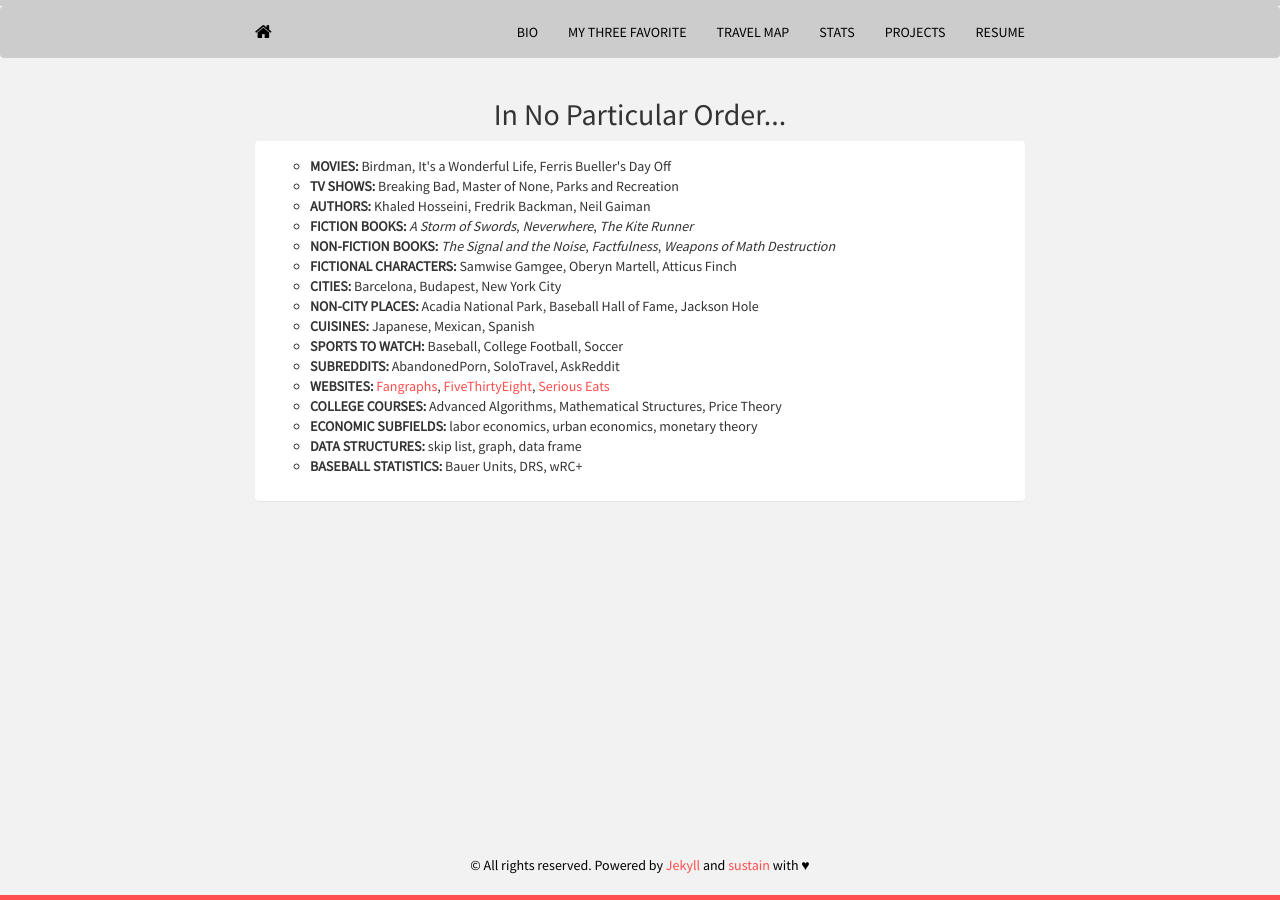
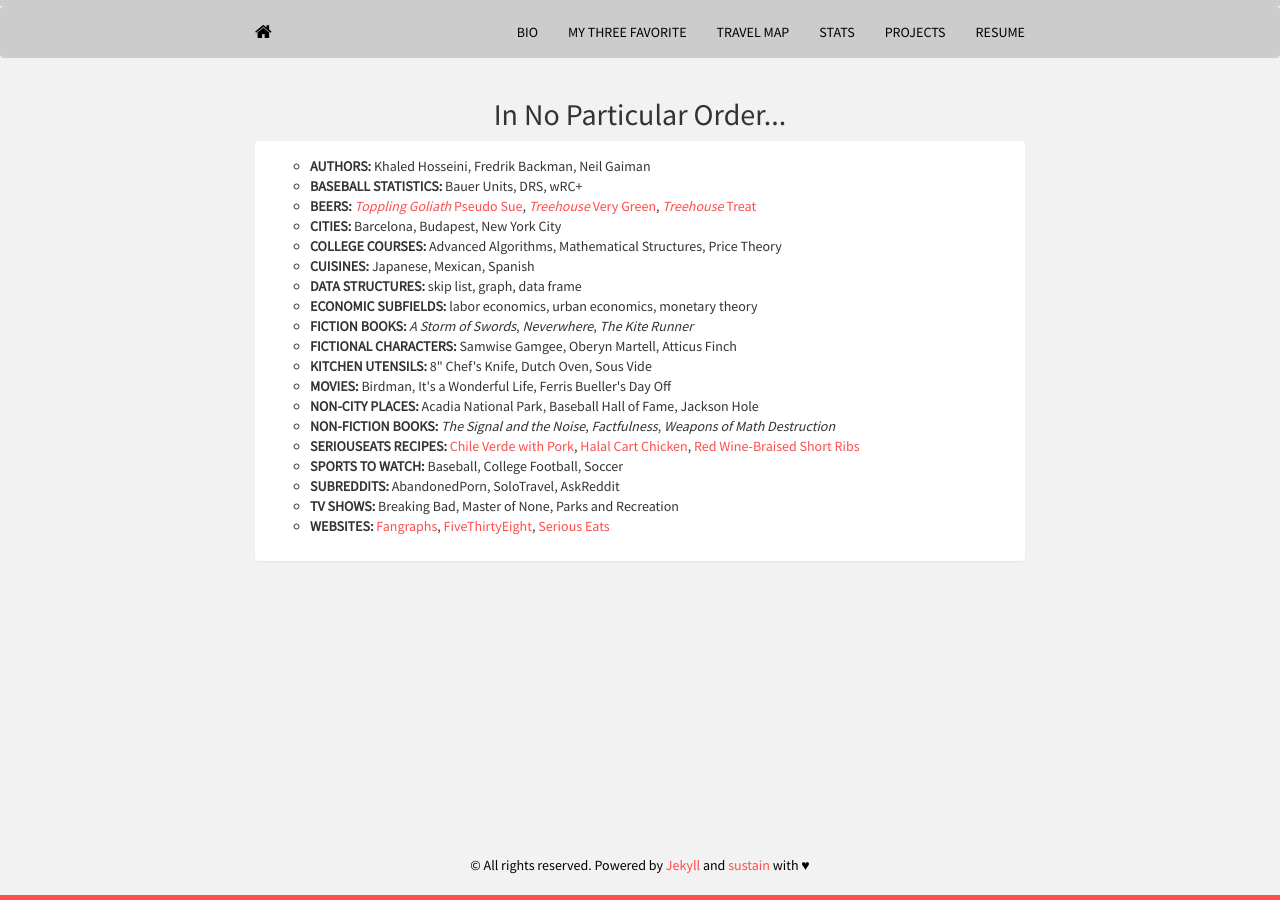
Before and after one commit to mrkaye97/mrkaye97.github.io, a Jekyll site: the page built from random.html, in a window 1280 px wide. Built offline with Jekyll 4.4.1, drawn with Linux system fonts in a browser that asks for light colours; nearby versions of some CDN libraries.

Commit message:
new stat

```diff
--- a/random.html
+++ b/random.html
@@ -20,22 +20,25 @@
 			<div class="panel panel-default">
 	    		<div class="panel-body">
 					<ul style="list-style-type:circle">
+					  <li><b>AUTHORS:</b> Khaled Hosseini, Fredrik Backman, Neil Gaiman</li>
+					  <li><b>BASEBALL STATISTICS:</b> Bauer Units, DRS, wRC+</li>
+					  <li><b>BEERS:</b> <a href="https://untappd.com/b/toppling-goliath-brewing-co-pseudo-sue/65644"><i>Toppling Goliath</i> Pseudo Sue</a>, <a href="https://untappd.com/b/tree-house-brewing-company-very-green/689944"><i>Treehouse</i> Very Green</a>, <a href="https://untappd.com/b/tree-house-brewing-company-treat/2918806"><i>Treehouse</i> Treat</a></li></li>
+					  <li><b>CITIES:</b> Barcelona, Budapest, New York City </li>
+  					  <li><b>COLLEGE COURSES:</b> Advanced Algorithms, Mathematical Structures, Price Theory</li>
+  					  <li><b>CUISINES:</b> Japanese, Mexican, Spanish</li>
+					  <li><b>DATA STRUCTURES:</b> skip list, graph, data frame</li>
+					  <li><b>ECONOMIC SUBFIELDS:</b> labor economics, urban economics, monetary theory</li>
+					  <li><b>FICTION BOOKS:</b> <i>A Storm of Swords</i>, <i>Neverwhere</i>, <i>The Kite Runner</i></li>
+					  <li><b>FICTIONAL CHARACTERS:</b> Samwise Gamgee, Oberyn Martell, Atticus Finch</li>
+					  <li><b>KITCHEN UTENSILS:</b> 8" Chef's Knife, Dutch Oven, Sous Vide</li>
 					  <li><b>MOVIES:</b> Birdman, It's a Wonderful Life, Ferris Bueller's Day Off</li>
-					  <li><b>TV SHOWS:</b> Breaking Bad, Master of None, Parks and Recreation</li>
-					  <li><b>AUTHORS:</b> Khaled Hosseini, Fredrik Backman, Neil Gaiman</li>
-					  <li><b>FICTION BOOKS:</b> <i>A Storm of Swords</i>, <i>Neverwhere</i>, <i>The Kite Runner</i></li>
+					  <li><b>NON-CITY PLACES:</b> Acadia National Park, Baseball Hall of Fame, Jackson Hole</li>
 					  <li><b>NON-FICTION BOOKS:</b> <i>The Signal and the Noise</i>, <i>Factfulness</i>, <i>Weapons of Math Destruction</i></li>
-					  <li><b>FICTIONAL CHARACTERS:</b> Samwise Gamgee, Oberyn Martell, Atticus Finch</li>
-					  <li><b>CITIES:</b> Barcelona, Budapest, New York City </li>
-					  <li><b>NON-CITY PLACES:</b> Acadia National Park, Baseball Hall of Fame, Jackson Hole</li>
-					  <li><b>CUISINES:</b> Japanese, Mexican, Spanish</li>
+					  <li><b>SERIOUSEATS RECIPES:</b> <a href="https://www.seriouseats.com/recipes/2011/01/chile-verde-with-pork-recipe.html">Chile Verde with Pork</a>, <a href="https://www.seriouseats.com/recipes/2011/12/serious-eats-halal-cart-style-chicken-and-rice-white-sauce-recipe.html">Halal Cart Chicken</a>, <a href="https://www.seriouseats.com/recipes/2019/12/red-wine-braised-beef-short-ribs-recipe.html">Red Wine-Braised Short Ribs</a></li></li>
 					  <li><b>SPORTS TO WATCH:</b> Baseball, College Football, Soccer</li>
 					  <li><b>SUBREDDITS:</b> AbandonedPorn, SoloTravel, AskReddit</li>
+					  <li><b>TV SHOWS:</b> Breaking Bad, Master of None, Parks and Recreation</li>
 					  <li><b>WEBSITES:</b> <a href="https://www.fangraphs.com/">Fangraphs</a>, <a href="https://fivethirtyeight.com/">FiveThirtyEight</a>, <a href="http://www.seriouseats.com/">Serious Eats</a></li>
-					  <li><b>COLLEGE COURSES:</b> Advanced Algorithms, Mathematical Structures, Price Theory</li>
-					  <li><b>ECONOMIC SUBFIELDS:</b> labor economics, urban economics, monetary theory</li>
-					  <li><b>DATA STRUCTURES:</b> skip list, graph, data frame</li>
-					  <li><b>BASEBALL STATISTICS:</b> Bauer Units, DRS, wRC+</li>
 					</ul>
 			  </div>
 			</div>
--- a/stats.html
+++ b/stats.html
@@ -29,7 +29,7 @@
 	    		<div class="panel-body">
 					<ul style="list-style-type:circle">
 					  <li><b>All-time Stat:</b> Oakland Athletics outfielder Khris Davis hit .247 for four years in a row.
-					  <li><b>12/16/19 - FiveThirtyEight</b> The Lakers score more points per 100 possessions with only LeBron on the floor than with both LeBron and Anthony Davis.
+					  <li><b>12/16/19 - FiveThirtyEight:</b> The Lakers average 112.9 points per 100 possessions with both LeBron and Anthony Davis on the floor. They average 114.8 with only LeBron.
 					  <li><b>9/10/19 - Stockholm School of Economics:</b> <i> Talking with an economics professor about the cause of wage growth in Sweden between 1860 and 1913 during significant migration of low-skill workers from Sweden to the U.S., which happened to overlap with a significant period of Swedish industrialization...</i> "This is exactly the point that I'm making. Swedish farmers - like my grandparents! - moved away to the U.S., and, as a result, wages went up in Sweden. This directly follows from the model, because we would expect the flow of migrants out of Sweden (low-wage, at the time) to the U.S. (high-wage, at the time) to cause wages to equalize somewhere in between the two. This is why we saw Swedish wages grow by 250% while U.S. wages only grew about 50% over the same period."
 					  <li><b>8/13/19 - MLB Network:</b> <i>Discussing Gleyber Torres's immense success against Orioles pitching... </i>"If it were up to Gleyber Torres, the Yankees would play the Orioles every day of the week and twice on Sunday."
 					  <li><b>7/15/19 - MLB Network:</b> <i>The night before, the Rays had a team no-hitter broken up by a single through the shift in the 9th inning. The hit went to where the second baseman would normally be positioned.</i> A misquote, but the general gist... "The craziest part about this single was that its hit probability was only 16%."
```
